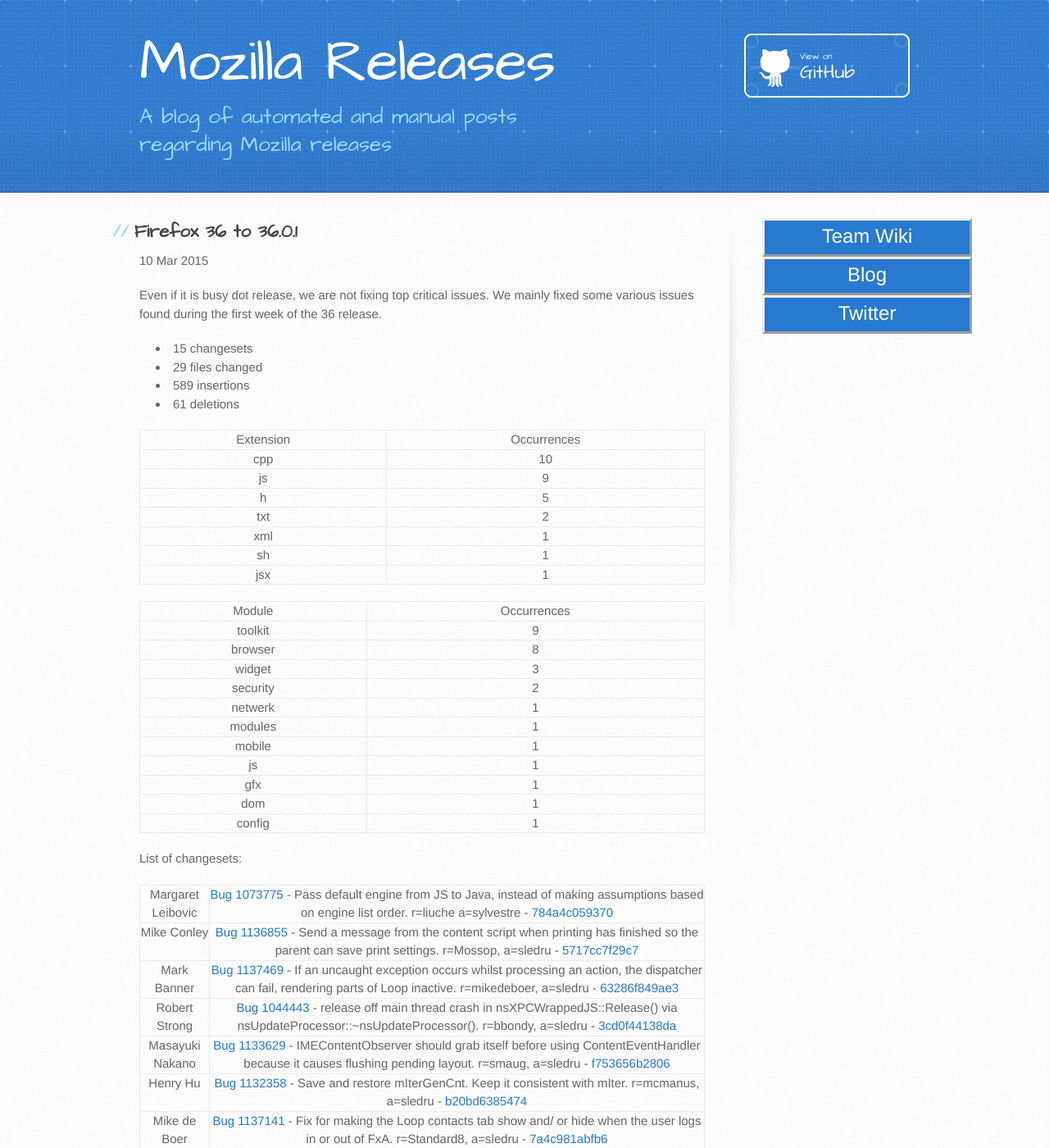
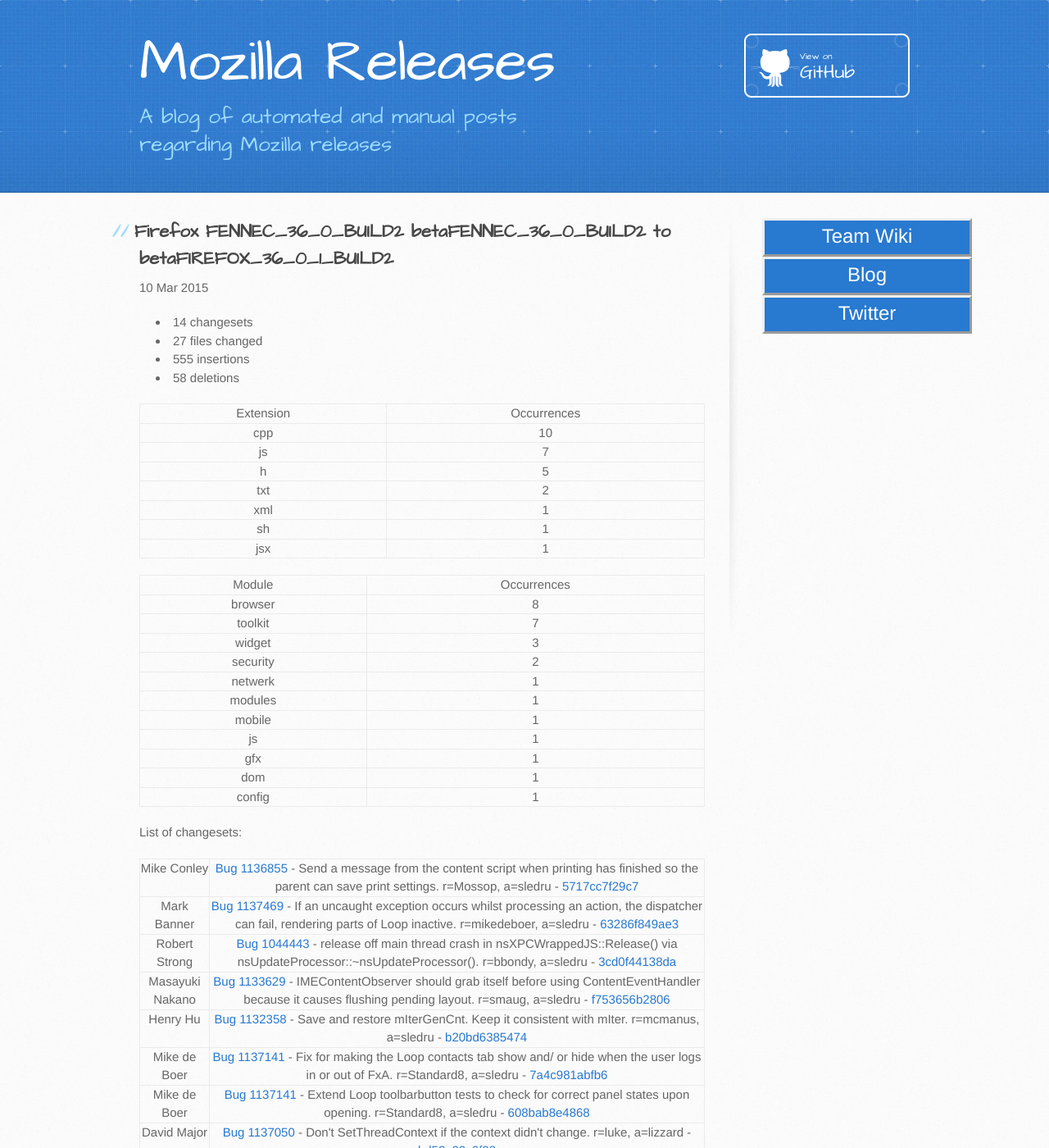
Before and after one commit to mozilla/release-blog, a Jekyll site: the page built from _posts/2015-03-10-fx-36-to-36.0.1.md, in a window 1280 px wide and 1400 px high. Shown: the whole window at 82% size. Built offline with Jekyll 4.4.1, drawn with Linux system fonts in a browser that asks for light colours; Markdown is read by kramdown in place of the engine named in the settings.

Commit message:
Some stuff landed in fennec 36

```diff
--- a/_posts/2015-03-10-fx-36-to-36.0.1.md
+++ b/_posts/2015-03-10-fx-36-to-36.0.1.md
@@ -1,25 +1,22 @@
 ---
 layout: post
-title:  "Firefox 36 to 36.0.1"
-date:   2015-03-10 14:54:12
-categories: statistics 36
+title:  "Firefox FENNEC_36_0_BUILD2 betaFENNEC_36_0_BUILD2 to betaFIREFOX_36_0_1_BUILD2"
+date:   2015-03-10 15:22:51
+categories: statistics FENNEC_36_0_BUILD2
 ---
-
-Even if it is busy dot release, we are not fixing top critical issues.
-We mainly fixed some various issues found during the first week of the 36 release.
 
 <p>
 <ul>
-<li>15 changesets</li>
-<li>29 files changed</li>
-<li>589 insertions</li>
-<li>61 deletions</li>
+<li>14 changesets</li>
+<li>27 files changed</li>
+<li>555 insertions</li>
+<li>58 deletions</li>
 </ul>
 </p>
 <p>
 <table><tr><td><strong>Extension</strong></td><td><strong>Occurrences</strong></td></tr>
 <tr><td>cpp</td><td>10</td></tr>
-<tr><td>js</td><td>9</td></tr>
+<tr><td>js</td><td>7</td></tr>
 <tr><td>h</td><td>5</td></tr>
 <tr><td>txt</td><td>2</td></tr>
 <tr><td>xml</td><td>1</td></tr>
@@ -29,8 +26,8 @@
 </p>
 <p>
 <table><tr><td><strong>Module</strong></td><td><strong>Occurrences</strong></td></tr>
-<tr><td>toolkit</td><td>9</td></tr>
 <tr><td>browser</td><td>8</td></tr>
+<tr><td>toolkit</td><td>7</td></tr>
 <tr><td>widget</td><td>3</td></tr>
 <tr><td>security</td><td>2</td></tr>
 <tr><td>netwerk</td><td>1</td></tr>
@@ -44,7 +41,6 @@
 </p>
 <p>List of changesets:
 <table>
-<tr><td><strong>Margaret Leibovic</strong></td><td><a href="https://bugzilla.mozilla.org/1073775">Bug 1073775</a> - Pass default engine from JS to Java, instead of making assumptions based on engine list order. r=liuche a=sylvestre - <a href="https://hg.mozilla.org/releases/mozilla-release/rev/784a4c059370">784a4c059370</a></td></tr>
 <tr><td><strong>Mike Conley</strong></td><td><a href="https://bugzilla.mozilla.org/1136855">Bug 1136855</a> - Send a message from the content script when printing has finished so the parent can save print settings. r=Mossop, a=sledru - <a href="https://hg.mozilla.org/releases/mozilla-release/rev/5717cc7f29c7">5717cc7f29c7</a></td></tr>
 <tr><td><strong>Mark Banner</strong></td><td><a href="https://bugzilla.mozilla.org/1137469">Bug 1137469</a> - If an uncaught exception occurs whilst processing an action, the dispatcher can fail, rendering parts of Loop inactive. r=mikedeboer, a=sledru - <a href="https://hg.mozilla.org/releases/mozilla-release/rev/63286f849ae3">63286f849ae3</a></td></tr>
 <tr><td><strong>Robert Strong</strong></td><td><a href="https://bugzilla.mozilla.org/1044443">Bug 1044443</a> - release off main thread crash in nsXPCWrappedJS::Release() via nsUpdateProcessor::~nsUpdateProcessor(). r=bbondy, a=sledru - <a href="https://hg.mozilla.org/releases/mozilla-release/rev/3cd0f44138da">3cd0f44138da</a></td></tr>
```
